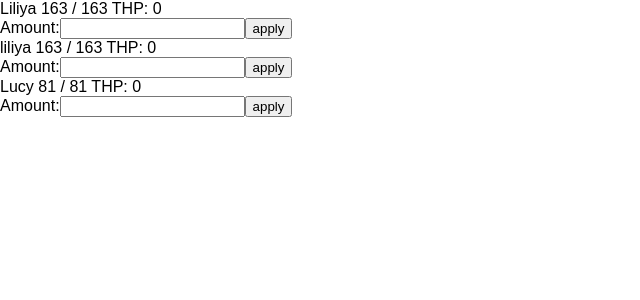
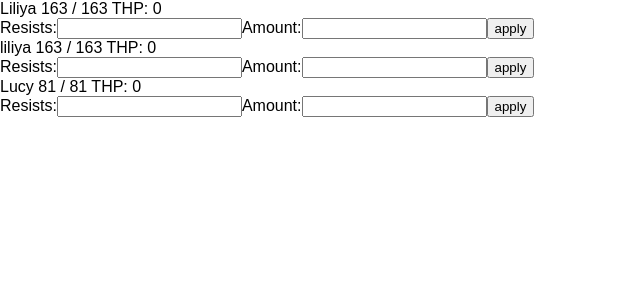
Before and after one commit to electricpen/dmg-splitter, a React (Create React App) app: page / in a window 1280 px wide. Shown: the top 300 px of the page, without its empty margins (0-640 px from the left). Built offline with nearby package versions, Linux system fonts and the light colour scheme.

Commit message:
Implement ability to enter resist values

```diff
--- a/src/App.jsx
+++ b/src/App.jsx
@@ -43,10 +43,8 @@ class App extends React.Component {
       Object.create(Object.getPrototypeOf(this.state[target])),
       this.state[target]
     );
-    if (resist) {
-      if (amount <= resist) {
-        return;
-      }
+    if (amount <= resist) {
+      return;
     } else if (amount <= clone.dr) {
       return;
     } else {
@@ -104,6 +102,7 @@ class App extends React.Component {
       }
       return result;
     };
+
     let temp = [...this.state.damageHistory];
     temp.push(string);
     temp = await process(temp);
--- a/src/CharacterCard.jsx
+++ b/src/CharacterCard.jsx
@@ -3,9 +3,14 @@ import React from "react";
 const CharacterCard = props => {
   const handleClick = event => {
     event.preventDefault();
+    let resist = event.target.elements.resist.value;
+    if (resist === "") {
+      resist = undefined;
+    }
     props.damage(
       parseInt(event.target.elements.damage.value, 10),
-      props.character.name
+      props.character.name,
+      resist
     );
   };
 
@@ -19,6 +24,8 @@ const CharacterCard = props => {
       <span>THP: {" " + props.character.THP}</span>
       <span>
         <form onSubmit={handleClick}>
+          Resists:
+          <input type="text" name="resist" />
           Amount:
           <input type="text" name="damage" />
           <input type="submit" value="apply" />
```
